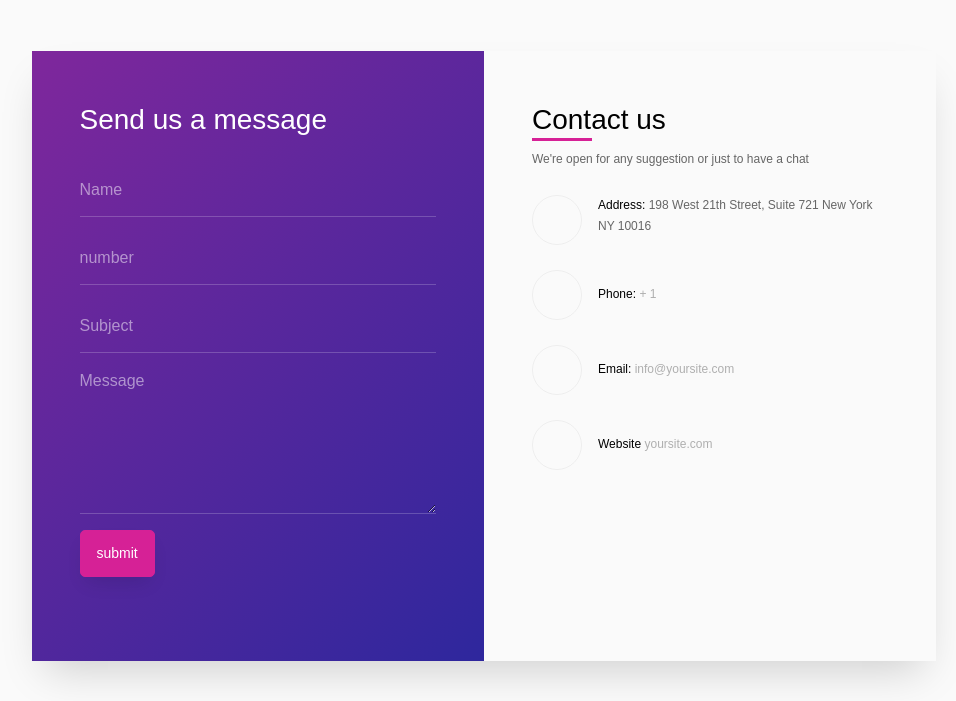
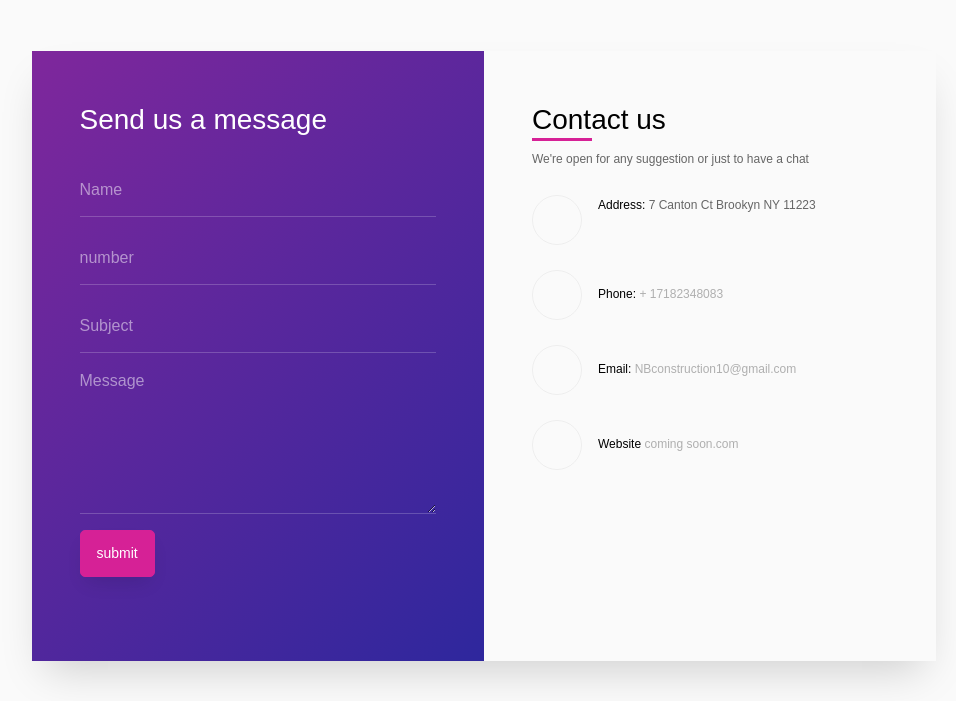
Before and after one commit to Bigs55stock/nbjcontracting, a Django app: page /customers/new/ in a window 1280 px wide. Shown: the part 187-888 px from the top of the page, without its empty margins (156-1112 px from the left). Run offline with Django 4.2, Linux system fonts and the light colour scheme; some libraries are stand-ins or nearby versions.

Commit message:
contact form info added

```diff
--- a/main_app/templates/customer_create.html
+++ b/main_app/templates/customer_create.html
@@ -62,7 +62,7 @@
                                 <span class="fa fa-map-marker"></span>
                             </div>
                             <div class="text pl-3">
-                            <p><span>Address:</span> 198 West 21th Street, Suite 721 New York NY 10016</p>
+                            <p><span>Address:</span> 7 Canton Ct Brookyn NY 11223</p>
                           </div>
                       </div>
                         <div class="dbox w-100 d-flex align-items-center">
@@ -70,7 +70,7 @@
                                 <span class="fa fa-phone"></span>
                             </div>
                             <div class="text pl-3">
-                            <p><span>Phone:</span> <a href="tel://1234567920">+ 1</a></p>
+                            <p><span>Phone:</span> <a href="tel://1234567920">+ 17182348083</a></p>
                           </div>
                       </div>
                         <div class="dbox w-100 d-flex align-items-center">
@@ -78,7 +78,7 @@
                                 <span class="fa fa-paper-plane"></span>
                             </div>
                             <div class="text pl-3">
-                            <p><span>Email:</span> <a href="mailto:info@yoursite.com">info@yoursite.com</a></p>
+                            <p><span>Email:</span> <a href="mailto:info@yoursite.com">NBconstruction10@gmail.com</a></p>
                           </div>
                       </div>
                         <div class="dbox w-100 d-flex align-items-center">
@@ -86,7 +86,7 @@
                                 <span class="fa fa-globe"></span>
                             </div>
                             <div class="text pl-3">
-                            <p><span>Website</span> <a href="#">yoursite.com</a></p>
+                            <p><span>Website</span> <a href="#">coming soon.com</a></p>
                           </div>
                       </div>
                   </div>
```
